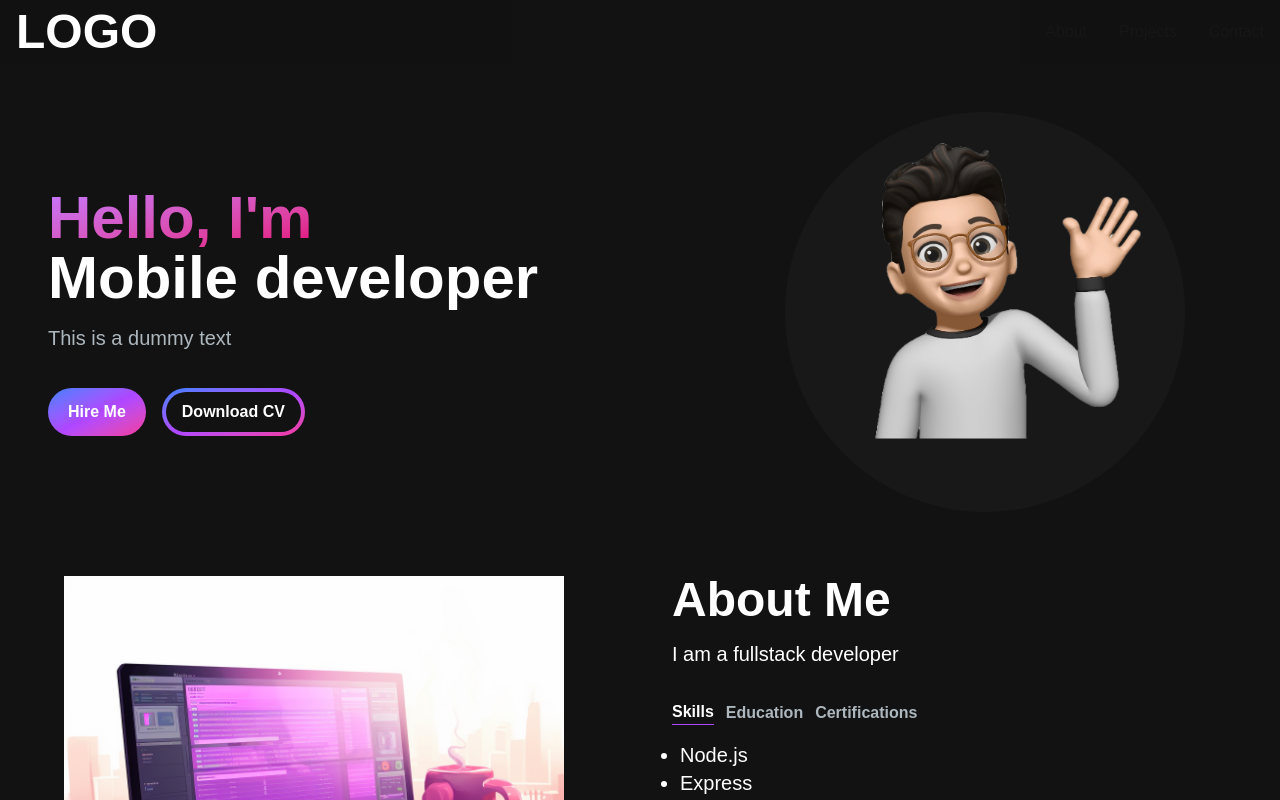
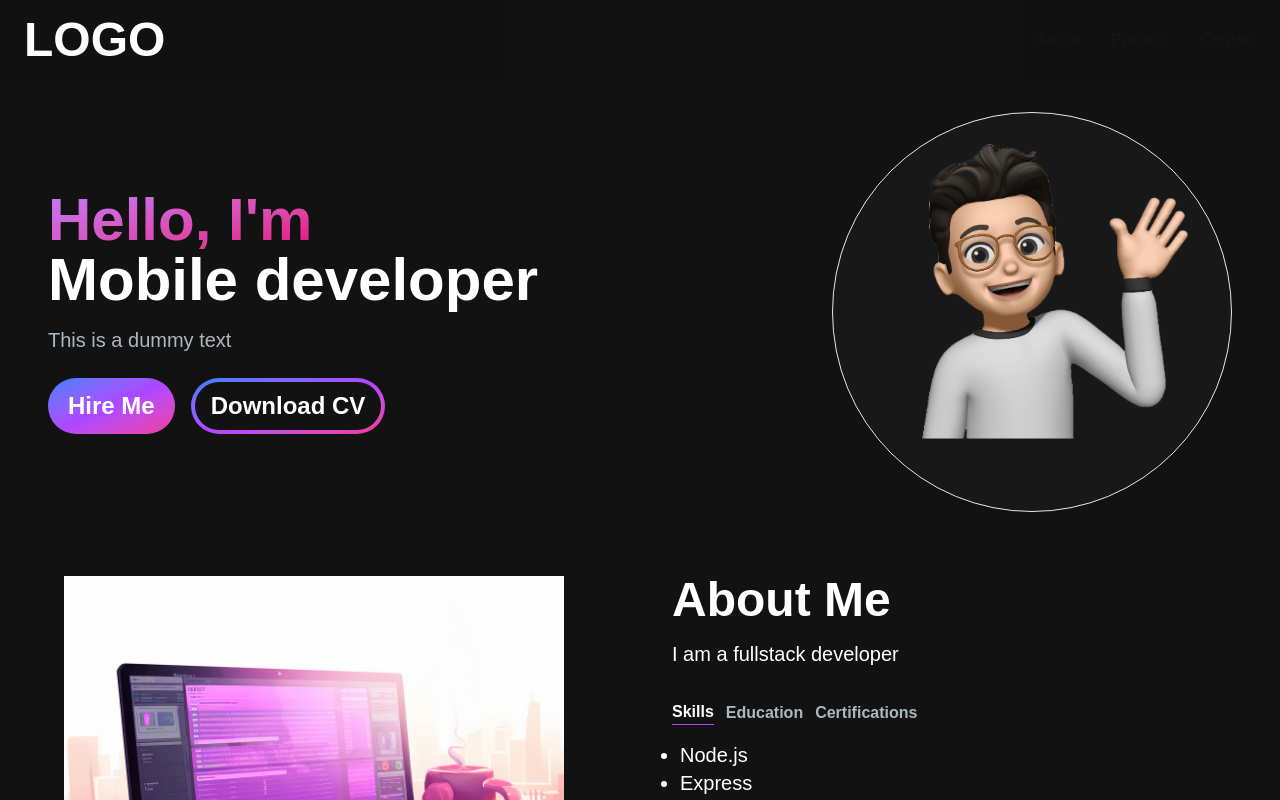
Before and after one commit to Somewhat-Coder/fullstack-portfolio, a Next.js app: page / in a window 1280 px wide. Shown: the top 800 px of the page. Built offline with nearby package versions, Linux system fonts and the light colour scheme.

Commit message:
minor fixes

```diff
--- a/src/app/components/HeroSection.tsx
+++ b/src/app/components/HeroSection.tsx
@@ -31,20 +31,20 @@ const HeroSection = () => {
           <p className="text-[#ADB7BE] text-base sm:text-lg mb-6 lg:text-xl">
             This is a dummy text
           </p>
-          <div>
-            <button className="px-5 py-3 font-semibold mr-4 w-fit rounded-full bg-gradient-to-br from-blue-500 via-purple-500 to-pink-500 hover:bg-slate-200 text-white">
-              <span>Hire Me</span>
+          <div className="flex sm:flex-row flex-col items-center justify-start sm:gap-x-4 gap-y-4">
+            <button className="px-5 py-3 font-semibold w-fit rounded-full bg-gradient-to-br from-blue-500 via-purple-500 to-pink-500 hover:bg-slate-200 text-white">
+              <span className="text-normal md:text-2xl">Hire Me</span>
             </button>
-            <button className="px-1 py-1 w-fit rounded-full bg-gradient-to-br from-blue-500 via-purple-500 to-pink-500 hover:bg-slate-800 mt-3">
-              <span className="block font-semibold bg-[#121212] hover:bg-slate-800 rounded-full px-4 py-2 text-white">
+            <button className="px-1 py-1 w-fit rounded-full bg-gradient-to-br from-blue-500 via-purple-500 to-pink-500 hover:bg-slate-800">
+              <span className="block font-semibold bg-[#121212] hover:bg-slate-800 rounded-full px-4 py-2 text-white text-normal md:text-2xl">
                 Download CV
               </span>
             </button>
           </div>
         </div>
 
-        <div className="col-span-5 mt-5 sm:mt-0 md:mt-0 place-items-center">
-          <div className="rounded-full bg-[#181818] w-[250px] h-[250px] lg:w-[400px] lg:h-[400px] relative">
+        <div className="col-span-5 mt-5 sm:mt-0 md:mt-0 grid place-items-center sm:place-items-end">
+          <div className="rounded-full bg-[#181818] w-[250px] h-[250px] lg:w-[400px] lg:h-[400px] relative border-1 border-slate-200">
             <Image
               src="/images/memoji.png"
               className="absolute lg:w-[330px] transform -translate-x-1/2 -translate-y-1/4 top-1/4 left-1/2"
--- a/src/app/components/Navbar.tsx
+++ b/src/app/components/Navbar.tsx
@@ -13,7 +13,7 @@ const Navbar = () => {
     { title: "Contact", path: "#contact" },
   ];
   return (
-    <nav className="fixed top-0 left-0 right-0 z-10 bg-[#121212]/90">
+    <nav className="fixed top-0 left-0 right-0 z-10 bg-[#121212]/90 md:p-2">
       <div className="flex flex-wrap items-center justify-between mx-auto px-4 py-2">
         <Link
           href={"/"}
```
